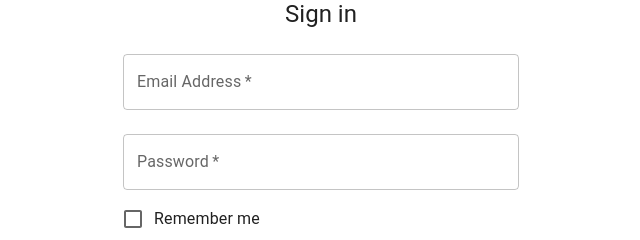
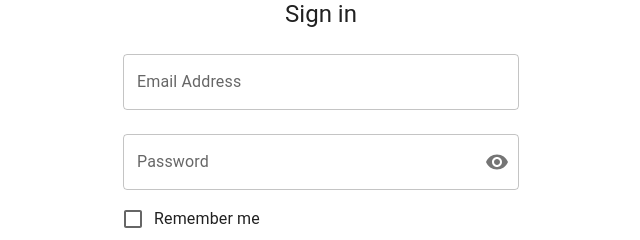
Before and after one commit to Shihab2022/chat-app, a React (Vite) app in the folder front-end/: page /login in a window 1280 px wide. Shown: the part 122-362 px from the top of the page, without its empty margins (319-959 px from the left). Built offline with nearby package versions, Linux system fonts and the light colour scheme.

Commit message:
add error validation on the from

```diff
--- a/front-end/package.json
+++ b/front-end/package.json
@@ -18,6 +18,7 @@
     "@reduxjs/toolkit": "^2.0.1",
     "react": "^18.2.0",
     "react-dom": "^18.2.0",
+    "react-hook-form": "^7.62.0",
     "react-hot-toast": "^2.4.1",
     "react-redux": "^9.1.0",
     "react-router-dom": "^6.21.3"
--- a/front-end/src/pages/login/login.tsx
+++ b/front-end/src/pages/login/login.tsx
@@ -1,72 +1,69 @@
 import Avatar from "@mui/material/Avatar";
-import Button from "@mui/material/Button";
 import CssBaseline from "@mui/material/CssBaseline";
-import TextField from "@mui/material/TextField";
-import FormControlLabel from "@mui/material/FormControlLabel";
-import Checkbox from "@mui/material/Checkbox";
-import Grid from "@mui/material/Grid";
-import Box from "@mui/material/Box";
 import LockOutlinedIcon from "@mui/icons-material/LockOutlined";
 import Typography from "@mui/material/Typography";
 import Container from "@mui/material/Container";
 import { Link, useNavigate } from "react-router-dom";
-import { emailRegex, LOGIN_SUCCESS, SUCCESS } from "../../constants/common";
+import { LOGIN_SUCCESS, SUCCESS } from "../../constants/common";
 import { showToast } from "../../utils/toast";
 import { useLoginMutation } from "../../redux/features/auth/authApi";
 import Loader from "../../components/loader";
 import { useAppDispatch } from "../../redux/hooks";
 import { setUser } from "../../redux/features/auth/authSlice";
 import { setToken } from "../../utils/auth";
-
+import { useForm, SubmitHandler } from "react-hook-form";
+import { useState } from "react";
+import {
+  Box,
+  Button,
+  Checkbox,
+  FormControlLabel,
+  Grid,
+  IconButton,
+  InputAdornment,
+  TextField,
+} from "@mui/material";
+import { Visibility, VisibilityOff } from "@mui/icons-material";
+interface SignInFormInputs {
+  email: string;
+  password: string;
+}
 export default function SignIn() {
   const navigate = useNavigate();
   const dispatch = useAppDispatch();
-  const [loginUser, { data, isLoading, isSuccess }] = useLoginMutation();
+  const [showPassword, setShowPassword] = useState(false);
 
-  if (isLoading) {
-    return <Loader />;
-  }
-  if (isSuccess) {
-    showToast(SUCCESS, LOGIN_SUCCESS);
-    dispatch(setUser(data.data));
-    navigate("/chat");
-  }
-  const handleSubmit = async (event: {
-    preventDefault: () => void;
-    currentTarget: HTMLFormElement | undefined;
-  }) => {
-    event.preventDefault();
+  const handleTogglePassword = () => {
+    setShowPassword((prev) => !prev);
+  };
+  const [loginUser, { isLoading }] = useLoginMutation();
+  const {
+    register,
+    handleSubmit,
+    formState: { errors },
+  } = useForm<SignInFormInputs>({
+    defaultValues: {
+      email: "",
+      password: "",
+    },
+  });
+  const onSubmit: SubmitHandler<SignInFormInputs> = async (data) => {
     try {
-      const data = new FormData(event.currentTarget);
-      const email = data.get("emailOrUserName");
-      const password = data.get("password");
-      let userData;
-      if (emailRegex.test(email)) {
-        userData = {
-          password,
-          email,
-        };
-      } else {
-        userData = {
-          password,
-          userName: email,
-        };
-      }
-      const res = await loginUser(userData);
+      const res = await loginUser(data);
       if (res?.data?.success) {
         const accessToken = res?.data?.data?.accessToken;
         const userData = res?.data?.data?.data;
         setToken(accessToken);
-        console.log({ userData });
+        showToast(SUCCESS, LOGIN_SUCCESS);
+        dispatch(setUser(userData));
+        navigate("/chat");
       }
-
-      console.log({ res });
     } catch (error) {
       console.log({ error });
     }
   };
-
   return (
+    <>
       <Container component="main" maxWidth="xs">
         <CssBaseline />
         <Box
@@ -83,31 +80,59 @@ export default function SignIn() {
           <Typography component="h1" variant="h5">
             Sign in
           </Typography>
-        <Box component="form" onSubmit={handleSubmit} noValidate sx={{ mt: 1 }}>
+          <Box
+            component="form"
+            onSubmit={handleSubmit(onSubmit)}
+            noValidate
+            sx={{ mt: 1 }}
+          >
             <TextField
               margin="normal"
-            required
               fullWidth
+              label="Email Address"
               id="email"
-            label="Email Address"
-            name="emailOrUserName"
-            // autoComplete="email"
-            // autoFocus
+              {...register("email", {
+                required: "Email  is required",
+                pattern: {
+                  value: /^[^\s@]+@[^\s@]+\.[^\s@]+$/,
+                  message: "Invalid email format",
+                },
+              })}
+              error={!!errors.email}
+              helperText={errors.email?.message}
             />
+
             <TextField
+              fullWidth
               margin="normal"
-            required
-            fullWidth
-            name="password"
               label="Password"
-            type="password"
               id="password"
-            // autoComplete="current-password"
+              type={showPassword ? "text" : "password"}
+              {...register("password", {
+                required: "Password is required",
+                minLength: {
+                  value: 6,
+                  message: "Password must be at least 6 characters",
+                },
+              })}
+              error={!!errors.password}
+              helperText={errors.password?.message}
+              InputProps={{
+                endAdornment: (
+                  <InputAdornment position="end">
+                    <IconButton onClick={handleTogglePassword} edge="end">
+                      {showPassword ? <VisibilityOff /> : <Visibility />}
+                    </IconButton>
+                  </InputAdornment>
+                ),
+              }}
             />
+
             <FormControlLabel
               control={<Checkbox value="remember" color="primary" />}
               label="Remember me"
             />
+
             <Button
               type="submit"
               fullWidth
@@ -116,6 +141,7 @@ export default function SignIn() {
             >
               Sign In
             </Button>
+
             <Grid container>
               <Grid item xs>
                 <Link to="/forgetPassword">Forgot password?</Link>
@@ -127,5 +153,8 @@ export default function SignIn() {
           </Box>
         </Box>
       </Container>
+
+      {isLoading && <Loader />}
+    </>
   );
 }
```
Also changed, not shown: 1 other file (tests, documents, lock files or other folders). Lines whose indentation alone changed are shown as unchanged.
